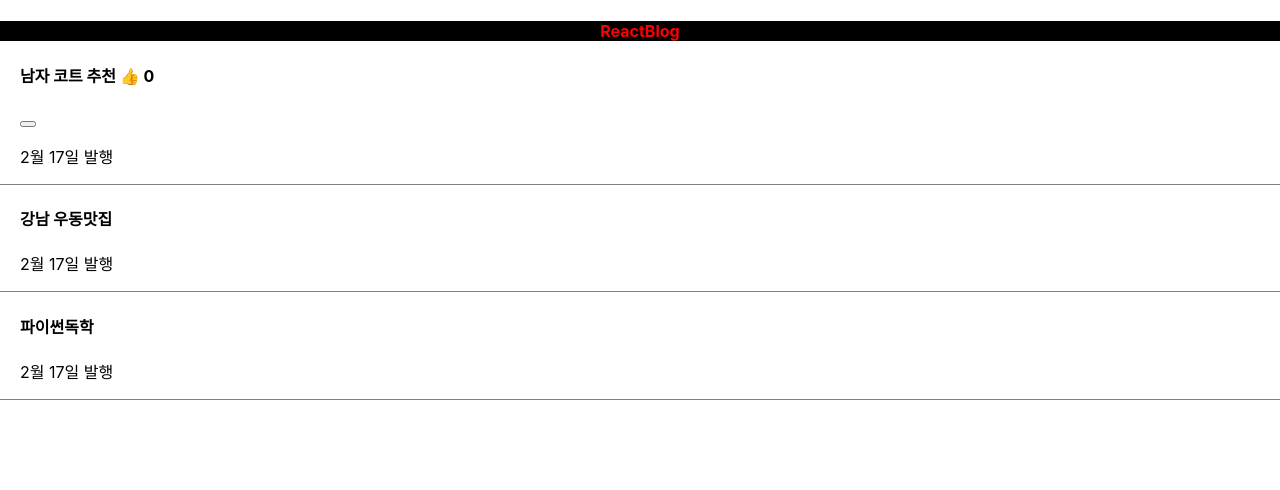
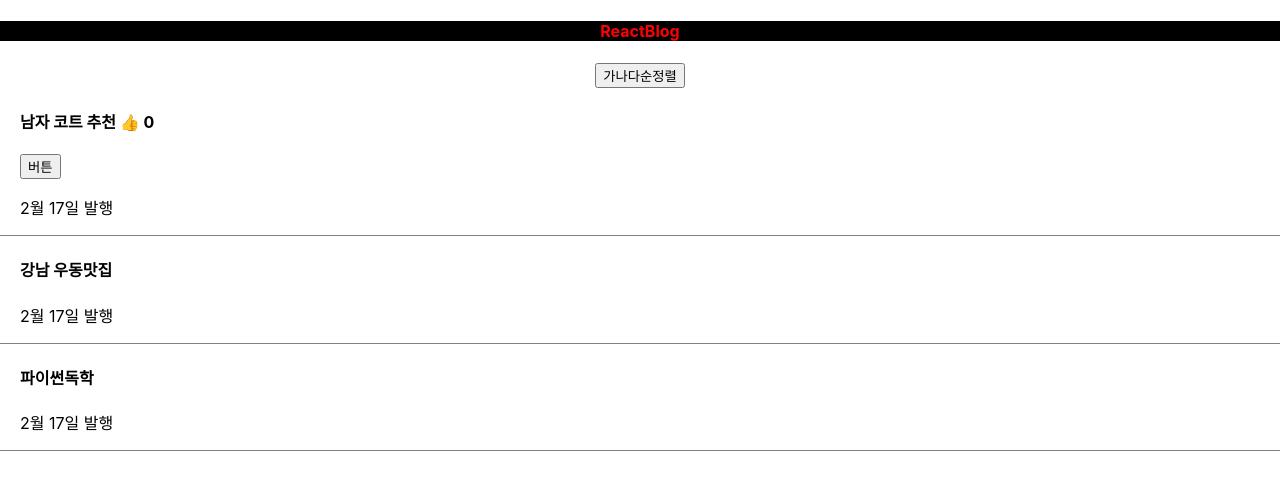
Before and after one commit to JinIleSon/React, a React (Create React App) app in the folder blog/: page / in a window 1280 px wide. Shown: the top 490 px of the page. Built offline with nearby package versions, Linux system fonts and the light colour scheme.

Commit message:
2026-1-28 at 4:45 p.m. update reactStudy

```diff
--- a/blog/src/App.js
+++ b/blog/src/App.js
@@ -24,9 +24,20 @@ function App() {
       <div style={{background: 'black', color: 'red'}}>
         <h4>{logo}</h4>
       </div>
+
+      <button onClick={() => {
+        let copy = [...글제목];
+        copy = copy.sort();
+        set글제목(copy);
+      }}>가나다순정렬</button>
+
       <div className='list'>
         <h4>{글제목[0]} <span onClick={() => setThumb(thumb + 1)}>👍</span> {thumb} </h4>
-        <button onClick={() => set글제목('여자 코트 추천')}></button>
+        <button onClick={() => {
+          let copy = [...글제목];
+          copy[0] = '여자 코트 추천';
+          set글제목(copy);
+        }}>버튼</button>
         <p>2월 17일 발행</p>
       </div>
       <div className='list'>
```
Also changed, not shown: 1 other file (tests, documents, lock files or other folders).
